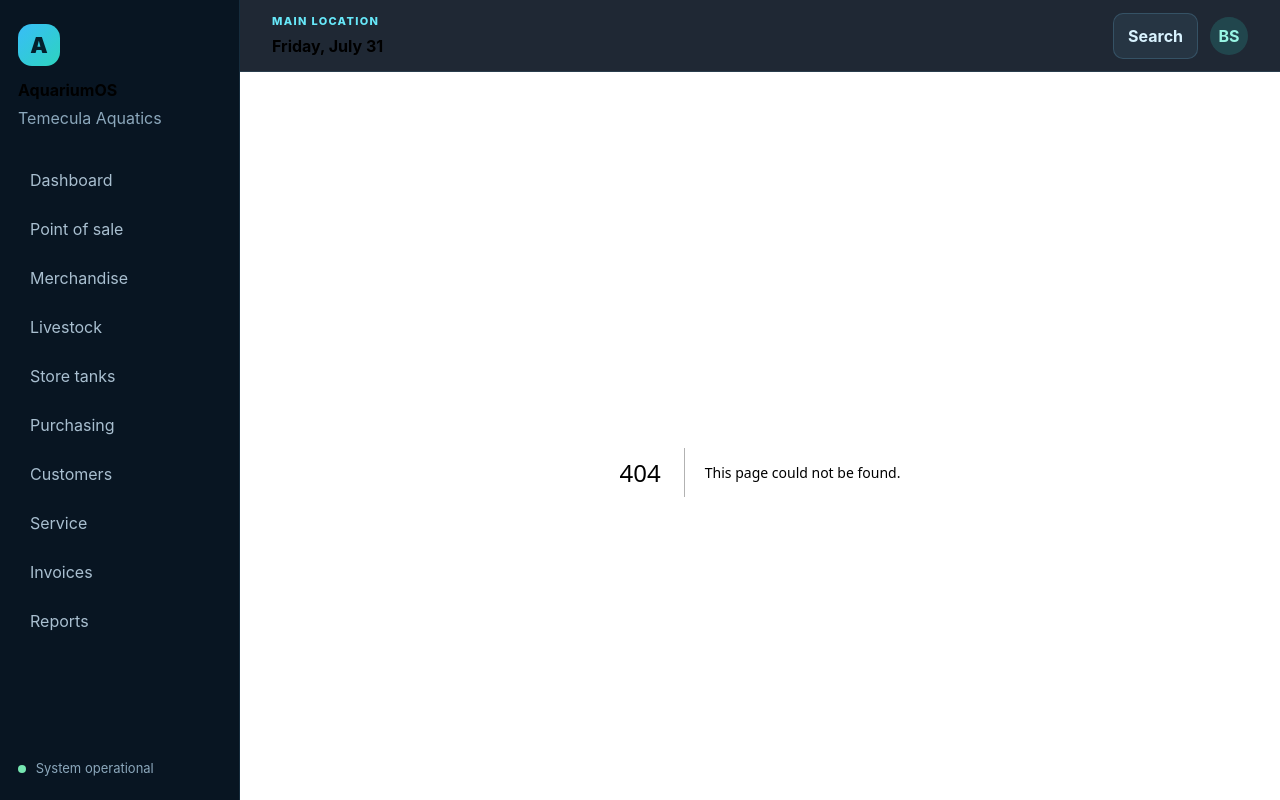
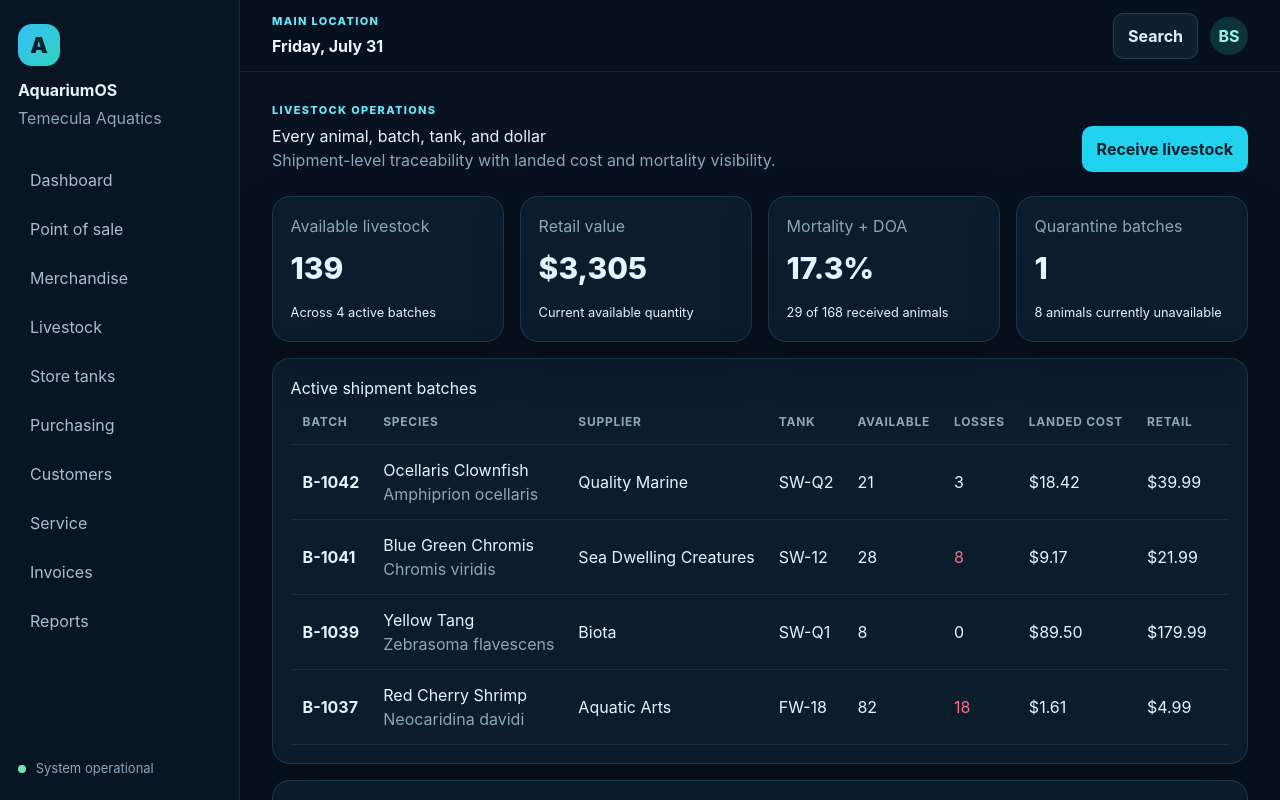
Before and after one commit to Alfredapp-hash/AquaOS, a Next.js app: page /livestock in a window 1280 px wide. Before the commit this address had no page. Shown: the top 800 px of the page. Built offline with nearby package versions, Linux system fonts and the light colour scheme.

Commit message:
Build livestock operations dashboard

```diff
--- /dev/null
+++ b/app/livestock/page.tsx
@@ -0,0 +1,35 @@
+import Link from "next/link";
+import { livestockBatches, storeTanks } from "@/lib/demo-data";
+
+export default function LivestockPage() {
+  const received = livestockBatches.reduce((sum, batch) => sum + batch.received, 0);
+  const available = livestockBatches.reduce((sum, batch) => sum + batch.available, 0);
+  const losses = livestockBatches.reduce((sum, batch) => sum + batch.doa + batch.mortality, 0);
+  const mortalityRate = ((losses / received) * 100).toFixed(1);
+  const retailValue = livestockBatches.reduce((sum, batch) => sum + batch.available * batch.retail, 0);
+
+  return (
+    <main className="page">
+      <header className="page-header">
+        <div><span className="eyebrow">Livestock operations</span><h1>Every animal, batch, tank, and dollar</h1><p className="muted">Shipment-level traceability with landed cost and mortality visibility.</p></div>
+        <Link href="/livestock/receive" className="primary-button">Receive livestock</Link>
+      </header>
+
+      <section className="dashboard-grid">
+        <article className="panel"><span className="muted">Available livestock</span><div className="metric-value">{available}</div><small>Across {livestockBatches.length} active batches</small></article>
+        <article className="panel"><span className="muted">Retail value</span><div className="metric-value">${retailValue.toLocaleString(undefined,{maximumFractionDigits:0})}</div><small>Current available quantity</small></article>
+        <article className="panel"><span className="muted">Mortality + DOA</span><div className="metric-value">{mortalityRate}%</div><small>{losses} of {received} received animals</small></article>
+        <article className="panel"><span className="muted">Quarantine batches</span><div className="metric-value">1</div><small>8 animals currently unavailable</small></article>
+      </section>
+
+      <section className="panel" style={{marginTop:16}}>
+        <h2>Active shipment batches</h2>
+        <div className="table-wrap"><table><thead><tr><th>Batch</th><th>Species</th><th>Supplier</th><th>Tank</th><th>Available</th><th>Losses</th><th>Landed cost</th><th>Retail</th><th>Status</th></tr></thead><tbody>
+          {livestockBatches.map((batch)=><tr key={batch.id}><td><strong>{batch.id}</strong></td><td>{batch.species}<div className="muted">{batch.scientific}</div></td><td>{batch.supplier}</td><td>{batch.tank}</td><td>{batch.available}</td><td className={batch.doa+batch.mortality>5?"danger":""}>{batch.doa+batch.mortality}</td><td>${batch.landedCost.toFixed(2)}</td><td>${batch.retail.toFixed(2)}</td><td><span className="badge">{batch.status}</span></td></tr>)}
+        </tbody></table></div>
+      </section>
+
+      <section className="panel" style={{marginTop:16}}><h2>Store tank status</h2><div className="dashboard-grid">{storeTanks.map(tank=><article key={tank.name}><strong>{tank.name}</strong><p className="muted compact">{tank.type} · {tank.volume} gal</p><p>{tank.livestock} animals</p><span className={tank.alert?"warning":"positive"}>{tank.status}</span></article>)}</div></section>
+    </main>
+  );
+}
```
